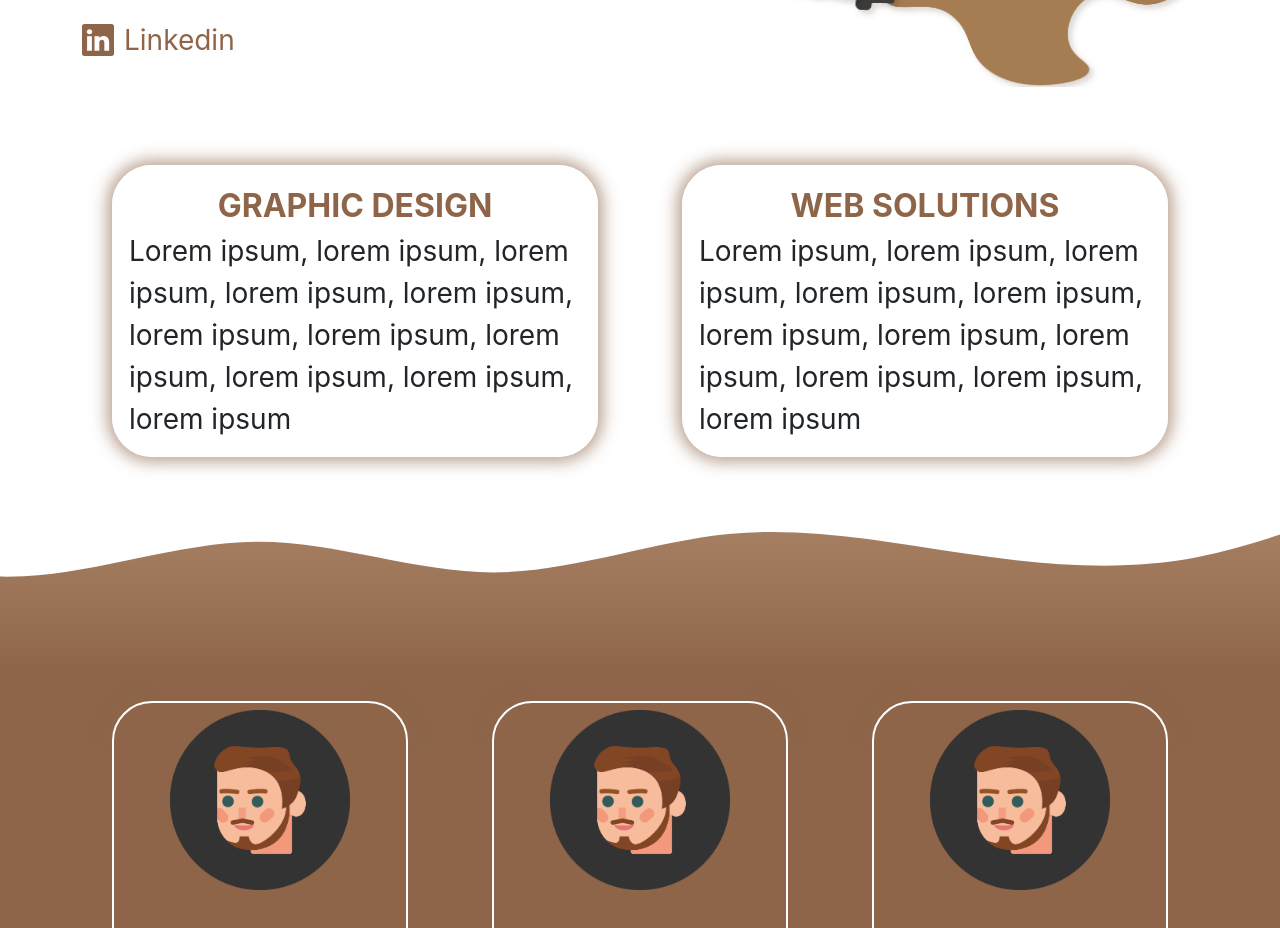
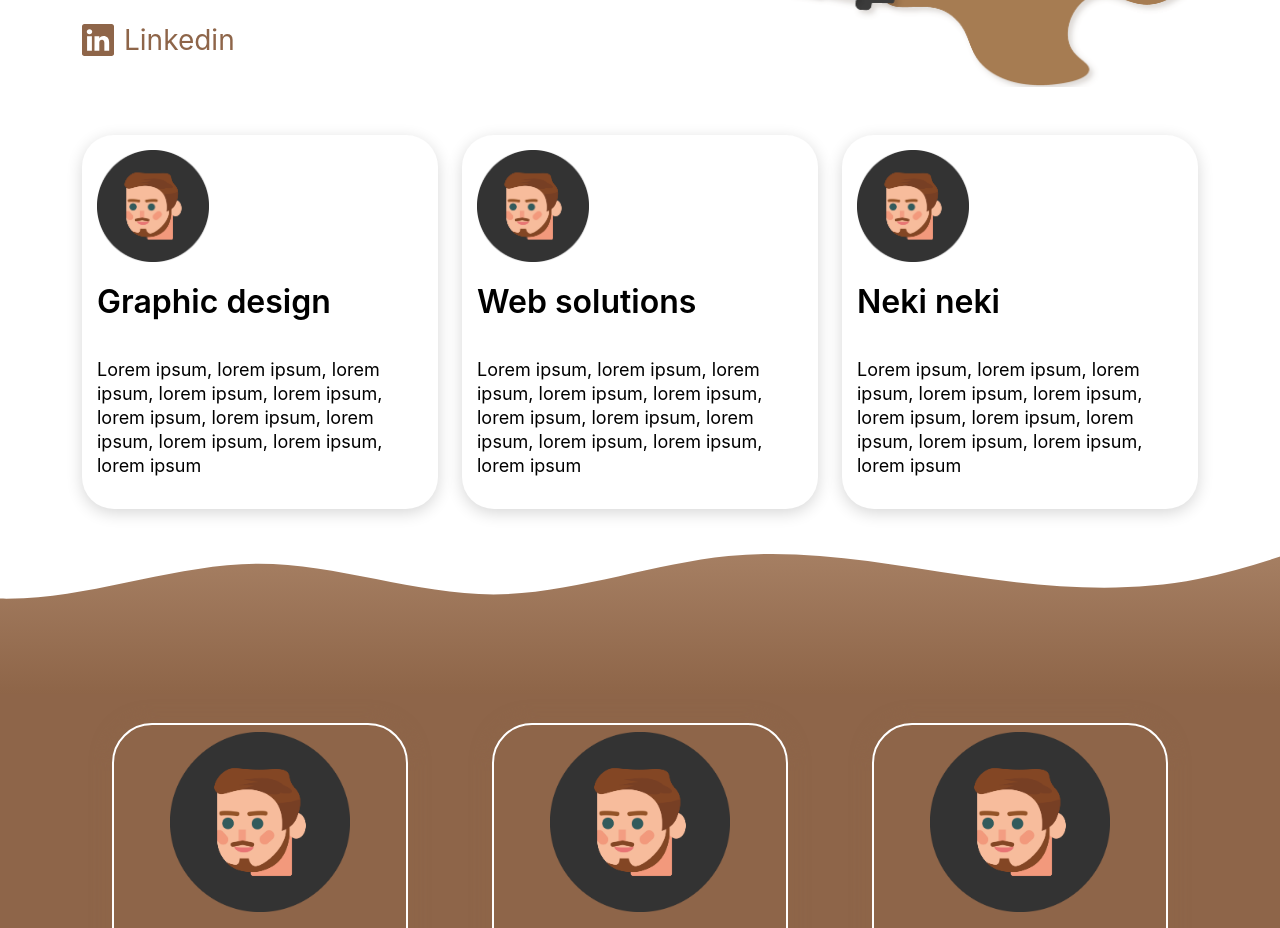
Before and after one commit to mayki0909/CoffeeGrainWebpage, a Next.js app: page / in a window 1280 px wide. Shown: the part 2400-3328 px from the top of the page. Built offline with nearby package versions, Linux system fonts and the light colour scheme.

Commit message:
Professions style

```diff
--- a/components/professions/professions.module.css
+++ b/components/professions/professions.module.css
@@ -1,25 +1,28 @@
 .card {
-  border: 2px solid white;
+  background: #FFFFFF;
   padding: 15px;
   border-radius: 40px;
-  margin: 30px;
-  -webkit-box-shadow: 0px 0px 16px 5px rgba(142,101,73,0.6);
-  box-shadow: 0px 0px 16px 5px rgba(142,101,73,0.6);
+  -webkit-box-shadow: 0px 4px 16px rgba(0, 0, 0, 0.16);
+  box-shadow: 0px 4px 16px rgba(0, 0, 0, 0.16);
+  border-radius: 32px;
 }
 
 .title {
+  font-style: normal;
+  font-weight: 600;
   font-size: 32px;
-  font-weight: bold;
-  text-align: center;
-  color: #8E6549;
-  margin: 0px;
-  padding: 0px;
+  line-height: 80px;
+  color: #000000;
 }
 
 .description {
-  font-size: 28px;
-  /* font-weight: bold; */
-  /* text-align: center; */
-  margin-top: 0px;
-  margin-bottom: 0px;
+  font-style: normal;
+  font-weight: 400;
+  font-size: 18px;
+  line-height: 24px;
+  color: #000000;
 }
+
+.image {
+  max-width: 112px;
+}
--- a/components/professions/professions.tsx
+++ b/components/professions/professions.tsx
@@ -8,9 +8,10 @@ export const Professions: NextComponentType = () => {
     <section id='about' className='backgroundWhite'>
       <div className='container pt-5'>
         <div className='row'>
-          <div className='col-xs-12 col-lg-6'>
+          <div className='col-xs-12 col-lg-4'>
             <div className={styles.card}>
-              <p className={styles.title}>GRAPHIC DESIGN</p>
+              <img className={styles.image} src="/images/Miha.png" alt="" />
+              <p className={styles.title}>Graphic design</p>
               <p className={styles.description}>
                 Lorem ipsum, lorem ipsum, lorem ipsum, lorem ipsum,
                 lorem ipsum, lorem ipsum, lorem ipsum, lorem ipsum,
@@ -18,9 +19,21 @@ export const Professions: NextComponentType = () => {
               </p>
             </div>
           </div>
-          <div className='col-xs-12 col-lg-6'>
+          <div className='col-xs-12 col-lg-4'>
             <div className={styles.card}>
-              <p className={styles.title}>WEB SOLUTIONS</p>
+              <img className={styles.image} src="/images/Miha.png" alt="" />
+              <p className={styles.title}>Web solutions</p>
+              <p className={styles.description}>
+                Lorem ipsum, lorem ipsum, lorem ipsum, lorem ipsum,
+                lorem ipsum, lorem ipsum, lorem ipsum, lorem ipsum,
+                lorem ipsum, lorem ipsum, lorem ipsum
+              </p>
+            </div>
+          </div>
+          <div className='col-xs-12 col-lg-4'>
+            <div className={styles.card}>
+              <img className={styles.image} src="/images/Miha.png" alt="" />
+              <p className={styles.title}>Neki neki</p>
               <p className={styles.description}>
                 Lorem ipsum, lorem ipsum, lorem ipsum, lorem ipsum,
                 lorem ipsum, lorem ipsum, lorem ipsum, lorem ipsum,
```
